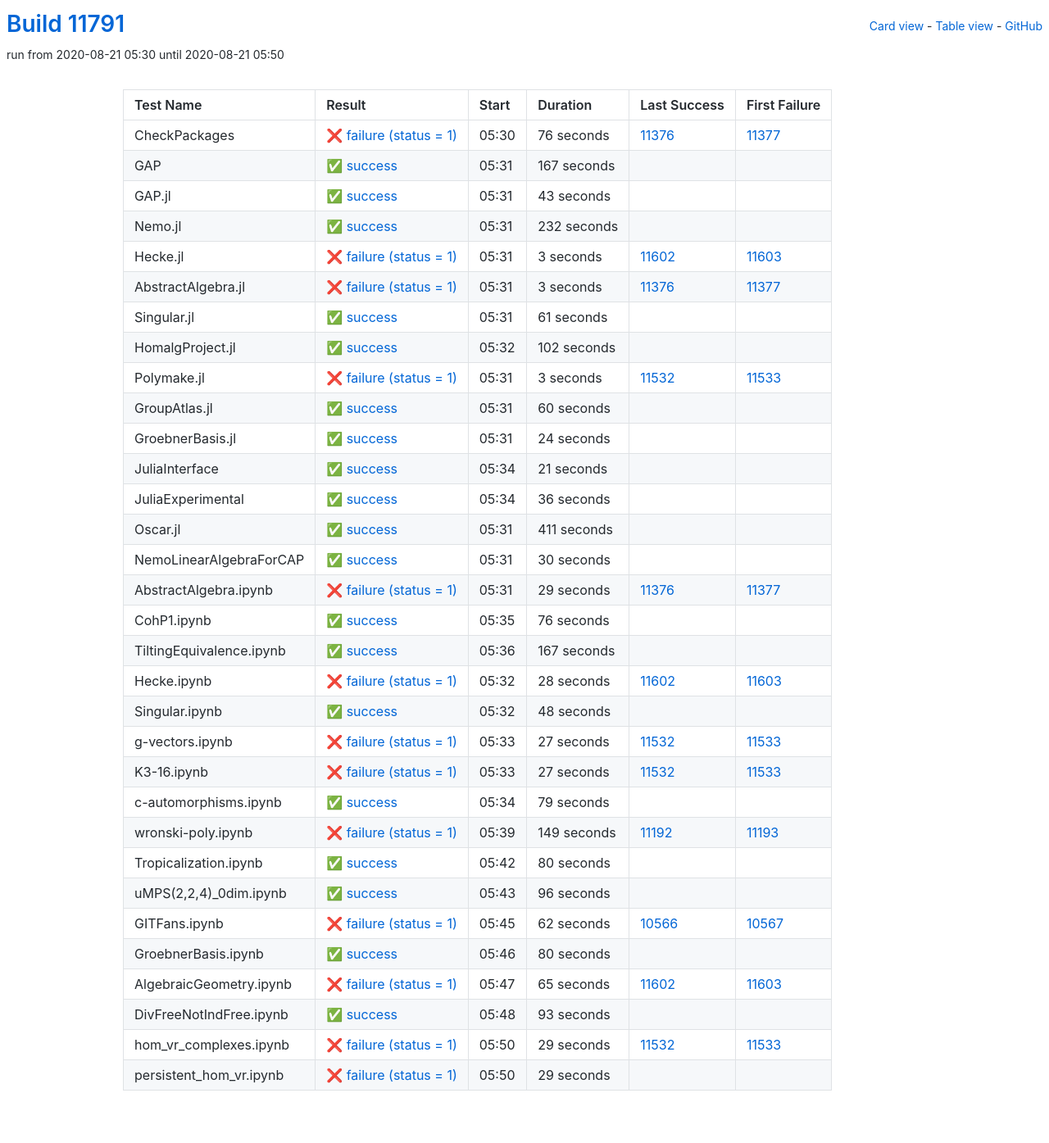
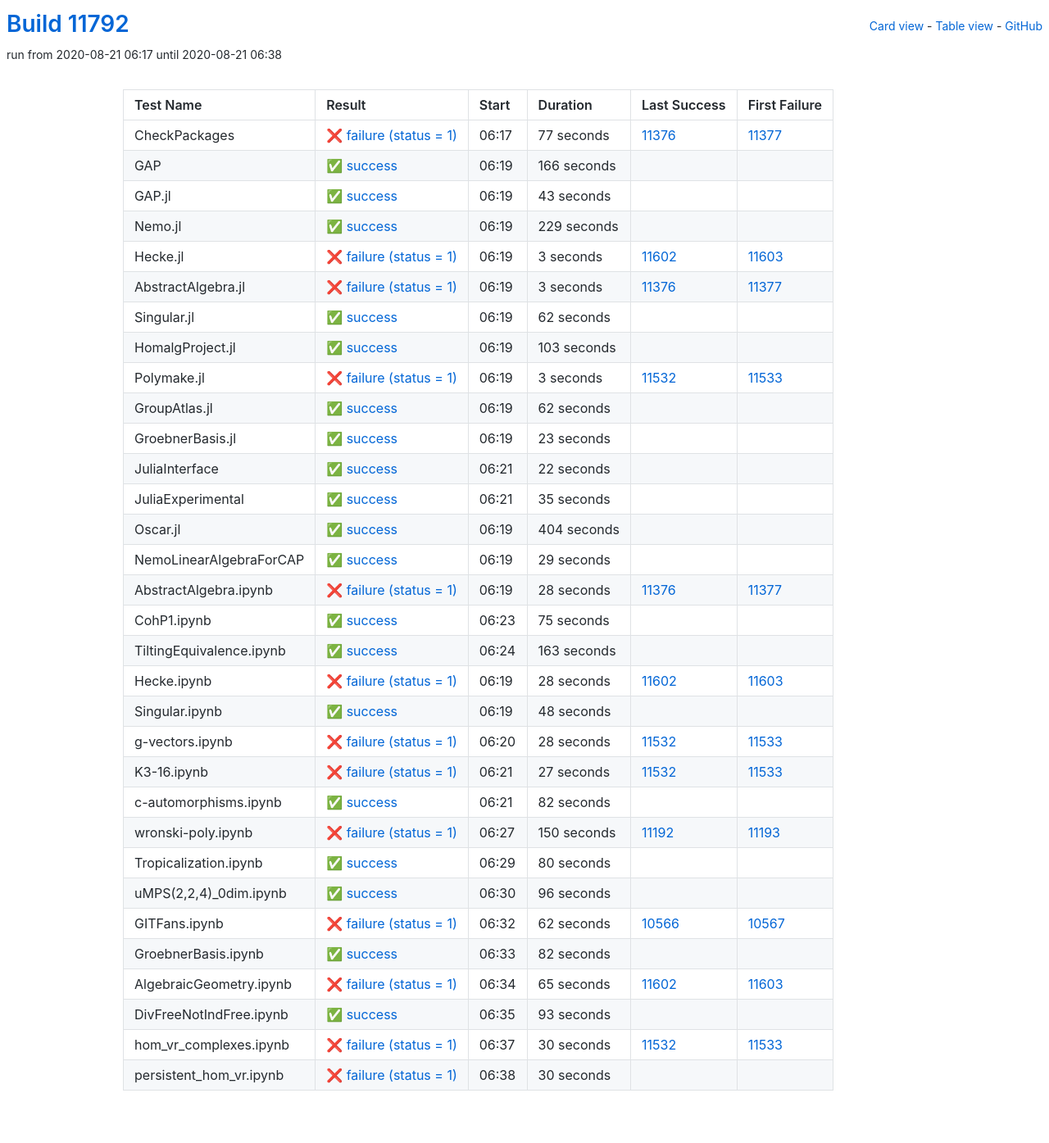
Before and after one commit to oscar-system/oscar-ci-status, a Jekyll site: the page built from table.html, in a window 1280 px wide. Shown: the whole page at 82% size. Built offline with Jekyll 4.4.1, drawn with Linux system fonts in a browser that asks for light colours.

Commit message:
Build #11792

```diff
--- a/_data/ci.yml
+++ b/_data/ci.yml
@@ -1,6 +1,6 @@
 ---
-build: 11791
-build_url: https://oscarci.mathematik.uni-kl.de/job/oscar/11791/
+build: 11792
+build_url: https://oscarci.mathematik.uni-kl.de/job/oscar/11792/
 job: oscar
 organization: oscar-system
 repo: oscar-ci-status
@@ -8,32 +8,32 @@
 tests:
 - name: CheckPackages
   id: checkpackages
-  log: https://oscarci.mathematik.uni-kl.de/job/oscar/11791/artifact/logs/build-11791/CheckPackages.log
-  start: 2020-08-21 05:30
+  log: https://oscarci.mathematik.uni-kl.de/job/oscar/11792/artifact/logs/build-11792/CheckPackages.log
+  start: 2020-08-21 06:17
   success: false
   exitcode: 1
   status: failure
-  duration: 76
+  duration: 77
   last_success: 11376
   last_success_url: https://oscarci.mathematik.uni-kl.de/job/oscar/11376/
   first_failure: 11377
   first_failure_url: https://oscarci.mathematik.uni-kl.de/job/oscar/11377/
 - name: GAP
   id: gap
-  log: https://oscarci.mathematik.uni-kl.de/job/oscar/11791/artifact/logs/build-11791/GAP.log
-  start: 2020-08-21 05:31
+  log: https://oscarci.mathematik.uni-kl.de/job/oscar/11792/artifact/logs/build-11792/GAP.log
+  start: 2020-08-21 06:19
   success: true
   exitcode: 0
   status: success
-  duration: 167
+  duration: 166
   last_success: false
   last_success_url:
   first_failure: false
   first_failure_url:
 - name: GAP.jl
   id: gap-jl
-  log: https://oscarci.mathematik.uni-kl.de/job/oscar/11791/artifact/logs/build-11791/GAP.jl.log
-  start: 2020-08-21 05:31
+  log: https://oscarci.mathematik.uni-kl.de/job/oscar/11792/artifact/logs/build-11792/GAP.jl.log
+  start: 2020-08-21 06:19
   success: true
   exitcode: 0
   status: success
@@ -44,20 +44,20 @@
   first_failure_url:
 - name: Nemo.jl
   id: nemo-jl
-  log: https://oscarci.mathematik.uni-kl.de/job/oscar/11791/artifact/logs/build-11791/Nemo.jl.log
-  start: 2020-08-21 05:31
+  log: https://oscarci.mathematik.uni-kl.de/job/oscar/11792/artifact/logs/build-11792/Nemo.jl.log
+  start: 2020-08-21 06:19
   success: true
   exitcode: 0
   status: success
-  duration: 232
+  duration: 229
   last_success: false
   last_success_url:
   first_failure: false
   first_failure_url:
 - name: Hecke.jl
   id: hecke-jl
-  log: https://oscarci.mathematik.uni-kl.de/job/oscar/11791/artifact/logs/build-11791/Hecke.jl.log
-  start: 2020-08-21 05:31
+  log: https://oscarci.mathematik.uni-kl.de/job/oscar/11792/artifact/logs/build-11792/Hecke.jl.log
+  start: 2020-08-21 06:19
   success: false
   exitcode: 1
   status: failure
@@ -68,8 +68,8 @@
   first_failure_url: https://oscarci.mathematik.uni-kl.de/job/oscar/11603/
 - name: AbstractAlgebra.jl
   id: abstractalgebra-jl
-  log: https://oscarci.mathematik.uni-kl.de/job/oscar/11791/artifact/logs/build-11791/AbstractAlgebra.jl.log
-  start: 2020-08-21 05:31
+  log: https://oscarci.mathematik.uni-kl.de/job/oscar/11792/artifact/logs/build-11792/AbstractAlgebra.jl.log
+  start: 2020-08-21 06:19
   success: false
   exitcode: 1
   status: failure
@@ -80,32 +80,32 @@
   first_failure_url: https://oscarci.mathematik.uni-kl.de/job/oscar/11377/
 - name: Singular.jl
   id: singular-jl
-  log: https://oscarci.mathematik.uni-kl.de/job/oscar/11791/artifact/logs/build-11791/Singular.jl.log
-  start: 2020-08-21 05:31
+  log: https://oscarci.mathematik.uni-kl.de/job/oscar/11792/artifact/logs/build-11792/Singular.jl.log
+  start: 2020-08-21 06:19
   success: true
   exitcode: 0
   status: success
-  duration: 61
+  duration: 62
   last_success: false
   last_success_url:
   first_failure: false
   first_failure_url:
 - name: HomalgProject.jl
   id: homalgproject-jl
-  log: https://oscarci.mathematik.uni-kl.de/job/oscar/11791/artifact/logs/build-11791/HomalgProject.jl.log
-  start: 2020-08-21 05:32
+  log: https://oscarci.mathematik.uni-kl.de/job/oscar/11792/artifact/logs/build-11792/HomalgProject.jl.log
+  start: 2020-08-21 06:19
   success: true
   exitcode: 0
   status: success
-  duration: 102
+  duration: 103
   last_success: false
   last_success_url:
   first_failure: false
   first_failure_url:
 - name: Polymake.jl
   id: polymake-jl
-  log: https://oscarci.mathematik.uni-kl.de/job/oscar/11791/artifact/logs/build-11791/Polymake.jl.log
-  start: 2020-08-21 05:31
+  log: https://oscarci.mathematik.uni-kl.de/job/oscar/11792/artifact/logs/build-11792/Polymake.jl.log
+  start: 2020-08-21 06:19
   success: false
   exitcode: 1
   status: failure
@@ -116,116 +116,116 @@
   first_failure_url: https://oscarci.mathematik.uni-kl.de/job/oscar/11533/
 - name: GroupAtlas.jl
   id: groupatlas-jl
-  log: https://oscarci.mathematik.uni-kl.de/job/oscar/11791/artifact/logs/build-11791/GroupAtlas.jl.log
-  start: 2020-08-21 05:31
+  log: https://oscarci.mathematik.uni-kl.de/job/oscar/11792/artifact/logs/build-11792/GroupAtlas.jl.log
+  start: 2020-08-21 06:19
   success: true
   exitcode: 0
   status: success
-  duration: 60
+  duration: 62
   last_success: false
   last_success_url:
   first_failure: false
   first_failure_url:
 - name: GroebnerBasis.jl
   id: groebnerbasis-jl
-  log: https://oscarci.mathematik.uni-kl.de/job/oscar/11791/artifact/logs/build-11791/GroebnerBasis.jl.log
-  start: 2020-08-21 05:31
+  log: https://oscarci.mathematik.uni-kl.de/job/oscar/11792/artifact/logs/build-11792/GroebnerBasis.jl.log
+  start: 2020-08-21 06:19
   success: true
   exitcode: 0
   status: success
-  duration: 24
+  duration: 23
   last_success: false
   last_success_url:
   first_failure: false
   first_failure_url:
 - name: JuliaInterface
   id: juliainterface
-  log: https://oscarci.mathematik.uni-kl.de/job/oscar/11791/artifact/logs/build-11791/JuliaInterface.log
-  start: 2020-08-21 05:34
+  log: https://oscarci.mathematik.uni-kl.de/job/oscar/11792/artifact/logs/build-11792/JuliaInterface.log
+  start: 2020-08-21 06:21
   success: true
   exitcode: 0
   status: success
-  duration: 21
+  duration: 22
   last_success: false
   last_success_url:
   first_failure: false
   first_failure_url:
 - name: JuliaExperimental
   id: juliaexperimental
-  log: https://oscarci.mathematik.uni-kl.de/job/oscar/11791/artifact/logs/build-11791/JuliaExperimental.log
-  start: 2020-08-21 05:34
+  log: https://oscarci.mathematik.uni-kl.de/job/oscar/11792/artifact/logs/build-11792/JuliaExperimental.log
+  start: 2020-08-21 06:21
   success: true
   exitcode: 0
   status: success
-  duration: 36
+  duration: 35
   last_success: false
   last_success_url:
   first_failure: false
   first_failure_url:
 - name: Oscar.jl
   id: oscar-jl
-  log: https://oscarci.mathematik.uni-kl.de/job/oscar/11791/artifact/logs/build-11791/Oscar.jl.log
-  start: 2020-08-21 05:31
+  log: https://oscarci.mathematik.uni-kl.de/job/oscar/11792/artifact/logs/build-11792/Oscar.jl.log
+  start: 2020-08-21 06:19
   success: true
   exitcode: 0
   status: success
-  duration: 411
+  duration: 404
   last_success: false
   last_success_url:
   first_failure: false
   first_failure_url:
 - name: NemoLinearAlgebraForCAP
   id: nemolinearalgebraforcap
-  log: https://oscarci.mathematik.uni-kl.de/job/oscar/11791/artifact/logs/build-11791/NemoLinearAlgebraForCAP.log
-  start: 2020-08-21 05:31
+  log: https://oscarci.mathematik.uni-kl.de/job/oscar/11792/artifact/logs/build-11792/NemoLinearAlgebraForCAP.log
+  start: 2020-08-21 06:19
   success: true
   exitcode: 0
   status: success
-  duration: 30
+  duration: 29
   last_success: false
   last_success_url:
   first_failure: false
   first_failure_url:
 - name: AbstractAlgebra.ipynb
   id: abstractalgebra-ipynb
-  log: https://oscarci.mathematik.uni-kl.de/job/oscar/11791/artifact/logs/build-11791/AbstractAlgebra.ipynb.log
-  start: 2020-08-21 05:31
+  log: https://oscarci.mathematik.uni-kl.de/job/oscar/11792/artifact/logs/build-11792/AbstractAlgebra.ipynb.log
+  start: 2020-08-21 06:19
   success: false
   exitcode: 1
   status: failure
-  duration: 29
+  duration: 28
   last_success: 11376
   last_success_url: https://oscarci.mathematik.uni-kl.de/job/oscar/11376/
   first_failure: 11377
   first_failure_url: https://oscarci.mathematik.uni-kl.de/job/oscar/11377/
 - name: CohP1.ipynb
   id: cohp1-ipynb
-  log: https://oscarci.mathematik.uni-kl.de/job/oscar/11791/artifact/logs/build-11791/CohP1.ipynb.log
-  start: 2020-08-21 05:35
+  log: https://oscarci.mathematik.uni-kl.de/job/oscar/11792/artifact/logs/build-11792/CohP1.ipynb.log
+  start: 2020-08-21 06:23
   success: true
   exitcode: 0
   status: success
-  duration: 76
+  duration: 75
   last_success: false
   last_success_url:
   first_failure: false
   first_failure_url:
 - name: TiltingEquivalence.ipynb
   id: tiltingequivalence-ipynb
-  log: https://oscarci.mathematik.uni-kl.de/job/oscar/11791/artifact/logs/build-11791/TiltingEquivalence.ipynb.log
-  start: 2020-08-21 05:36
+  log: https://oscarci.mathematik.uni-kl.de/job/oscar/11792/artifact/logs/build-11792/TiltingEquivalence.ipynb.log
+  start: 2020-08-21 06:24
   success: true
   exitcode: 0
   status: success
-  duration: 167
+  duration: 163
   last_success: false
   last_success_url:
   first_failure: false
   first_failure_url:
 - name: Hecke.ipynb
   id: hecke-ipynb
-  log: https://oscarci.mathematik.uni-kl.de/job/oscar/11791/artifact/logs/build-11791/Hecke.ipynb.log
-  start: 2020-08-21 05:32
+  log: https://oscarci.mathematik.uni-kl.de/job/oscar/11792/artifact/logs/build-11792/Hecke.ipynb.log
+  start: 2020-08-21 06:19
   success: false
   exitcode: 1
   status: failure
@@ -236,8 +236,8 @@
   first_failure_url: https://oscarci.mathematik.uni-kl.de/job/oscar/11603/
 - name: Singular.ipynb
   id: singular-ipynb
-  log: https://oscarci.mathematik.uni-kl.de/job/oscar/11791/artifact/logs/build-11791/Singular.ipynb.log
-  start: 2020-08-21 05:32
+  log: https://oscarci.mathematik.uni-kl.de/job/oscar/11792/artifact/logs/build-11792/Singular.ipynb.log
+  start: 2020-08-21 06:19
   success: true
   exitcode: 0
   status: success
@@ -248,20 +248,20 @@
   first_failure_url:
 - name: g-vectors.ipynb
   id: g-vectors-ipynb
-  log: https://oscarci.mathematik.uni-kl.de/job/oscar/11791/artifact/logs/build-11791/g-vectors.ipynb.log
-  start: 2020-08-21 05:33
+  log: https://oscarci.mathematik.uni-kl.de/job/oscar/11792/artifact/logs/build-11792/g-vectors.ipynb.log
+  start: 2020-08-21 06:20
   success: false
   exitcode: 1
   status: failure
-  duration: 27
+  duration: 28
   last_success: 11532
   last_success_url: https://oscarci.mathematik.uni-kl.de/job/oscar/11532/
   first_failure: 11533
   first_failure_url: https://oscarci.mathematik.uni-kl.de/job/oscar/11533/
 - name: K3-16.ipynb
   id: k3-16-ipynb
-  log: https://oscarci.mathematik.uni-kl.de/job/oscar/11791/artifact/logs/build-11791/K3-16.ipynb.log
-  start: 2020-08-21 05:33
+  log: https://oscarci.mathematik.uni-kl.de/job/oscar/11792/artifact/logs/build-11792/K3-16.ipynb.log
+  start: 2020-08-21 06:21
   success: false
   exitcode: 1
   status: failure
@@ -272,32 +272,32 @@
   first_failure_url: https://oscarci.mathematik.uni-kl.de/job/oscar/11533/
 - name: c-automorphisms.ipynb
   id: c-automorphisms-ipynb
-  log: https://oscarci.mathematik.uni-kl.de/job/oscar/11791/artifact/logs/build-11791/c-automorphisms.ipynb.log
-  start: 2020-08-21 05:34
+  log: https://oscarci.mathematik.uni-kl.de/job/oscar/11792/artifact/logs/build-11792/c-automorphisms.ipynb.log
+  start: 2020-08-21 06:21
   success: true
   exitcode: 0
   status: success
-  duration: 79
+  duration: 82
   last_success: false
   last_success_url:
   first_failure: false
   first_failure_url:
 - name: wronski-poly.ipynb
   id: wronski-poly-ipynb
-  log: https://oscarci.mathematik.uni-kl.de/job/oscar/11791/artifact/logs/build-11791/wronski-poly.ipynb.log
-  start: 2020-08-21 05:39
+  log: https://oscarci.mathematik.uni-kl.de/job/oscar/11792/artifact/logs/build-11792/wronski-poly.ipynb.log
+  start: 2020-08-21 06:27
   success: false
   exitcode: 1
   status: failure
-  duration: 149
+  duration: 150
   last_success: 11192
   last_success_url: https://oscarci.mathematik.uni-kl.de/job/oscar/11192/
   first_failure: 11193
   first_failure_url: https://oscarci.mathematik.uni-kl.de/job/oscar/11193/
 - name: Tropicalization.ipynb
   id: tropicalization-ipynb
-  log: https://oscarci.mathematik.uni-kl.de/job/oscar/11791/artifact/logs/build-11791/Tropicalization.ipynb.log
-  start: 2020-08-21 05:42
+  log: https://oscarci.mathematik.uni-kl.de/job/oscar/11792/artifact/logs/build-11792/Tropicalization.ipynb.log
+  start: 2020-08-21 06:29
   success: true
   exitcode: 0
   status: success
@@ -308,8 +308,8 @@
   first_failure_url:
 - name: uMPS(2,2,4)_0dim.ipynb
   id: umps-2-2-4-0dim-ipynb
-  log: https://oscarci.mathematik.uni-kl.de/job/oscar/11791/artifact/logs/build-11791/uMPS-2-2-4-_0dim.ipynb.log
-  start: 2020-08-21 05:43
+  log: https://oscarci.mathematik.uni-kl.de/job/oscar/11792/artifact/logs/build-11792/uMPS-2-2-4-_0dim.ipynb.log
+  start: 2020-08-21 06:30
   success: true
   exitcode: 0
   status: success
@@ -320,8 +320,8 @@
   first_failure_url:
 - name: GITFans.ipynb
   id: gitfans-ipynb
-  log: https://oscarci.mathematik.uni-kl.de/job/oscar/11791/artifact/logs/build-11791/GITFans.ipynb.log
-  start: 2020-08-21 05:45
+  log: https://oscarci.mathematik.uni-kl.de/job/oscar/11792/artifact/logs/build-11792/GITFans.ipynb.log
+  start: 2020-08-21 06:32
   success: false
   exitcode: 1
   status: failure
@@ -332,20 +332,20 @@
   first_failure_url: https://oscarci.mathematik.uni-kl.de/job/oscar/10567/
 - name: GroebnerBasis.ipynb
   id: groebnerbasis-ipynb
-  log: https://oscarci.mathematik.uni-kl.de/job/oscar/11791/artifact/logs/build-11791/GroebnerBasis.ipynb.log
-  start: 2020-08-21 05:46
+  log: https://oscarci.mathematik.uni-kl.de/job/oscar/11792/artifact/logs/build-11792/GroebnerBasis.ipynb.log
+  start: 2020-08-21 06:33
   success: true
   exitcode: 0
   status: success
-  duration: 80
+  duration: 82
   last_success: false
   last_success_url:
   first_failure: false
   first_failure_url:
 - name: AlgebraicGeometry.ipynb
   id: algebraicgeometry-ipynb
-  log: https://oscarci.mathematik.uni-kl.de/job/oscar/11791/artifact/logs/build-11791/AlgebraicGeometry.ipynb.log
-  start: 2020-08-21 05:47
+  log: https://oscarci.mathematik.uni-kl.de/job/oscar/11792/artifact/logs/build-11792/AlgebraicGeometry.ipynb.log
+  start: 2020-08-21 06:34
   success: false
   exitcode: 1
   status: failure
@@ -356,8 +356,8 @@
   first_failure_url: https://oscarci.mathematik.uni-kl.de/job/oscar/11603/
 - name: DivFreeNotIndFree.ipynb
   id: divfreenotindfree-ipynb
-  log: https://oscarci.mathematik.uni-kl.de/job/oscar/11791/artifact/logs/build-11791/DivFreeNotIndFree.ipynb.log
-  start: 2020-08-21 05:48
+  log: https://oscarci.mathematik.uni-kl.de/job/oscar/11792/artifact/logs/build-11792/DivFreeNotIndFree.ipynb.log
+  start: 2020-08-21 06:35
   success: true
   exitcode: 0
   status: success
@@ -368,24 +368,24 @@
   first_failure_url:
 - name: hom_vr_complexes.ipynb
   id: hom-vr-complexes-ipynb
-  log: https://oscarci.mathematik.uni-kl.de/job/oscar/11791/artifact/logs/build-11791/hom_vr_complexes.ipynb.log
-  start: 2020-08-21 05:50
+  log: https://oscarci.mathematik.uni-kl.de/job/oscar/11792/artifact/logs/build-11792/hom_vr_complexes.ipynb.log
+  start: 2020-08-21 06:37
   success: false
   exitcode: 1
   status: failure
-  duration: 29
+  duration: 30
   last_success: 11532
   last_success_url: https://oscarci.mathematik.uni-kl.de/job/oscar/11532/
   first_failure: 11533
   first_failure_url: https://oscarci.mathematik.uni-kl.de/job/oscar/11533/
 - name: persistent_hom_vr.ipynb
   id: persistent-hom-vr-ipynb
-  log: https://oscarci.mathematik.uni-kl.de/job/oscar/11791/artifact/logs/build-11791/persistent_hom_vr.ipynb.log
-  start: 2020-08-21 05:50
+  log: https://oscarci.mathematik.uni-kl.de/job/oscar/11792/artifact/logs/build-11792/persistent_hom_vr.ipynb.log
+  start: 2020-08-21 06:38
   success: false
   exitcode: 1
   status: failure
-  duration: 29
+  duration: 30
   last_success: false
   last_success_url:
   first_failure: false
```
Also changed, not shown: README.md.
